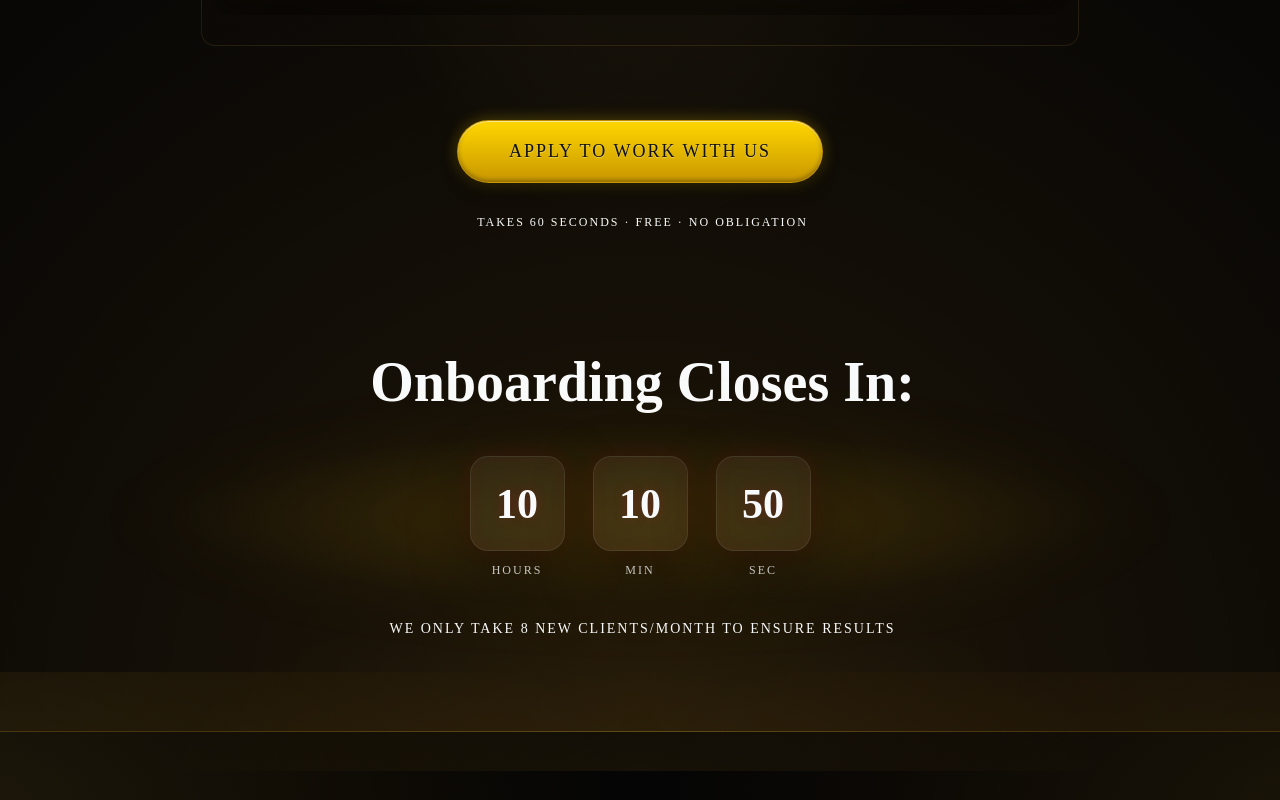
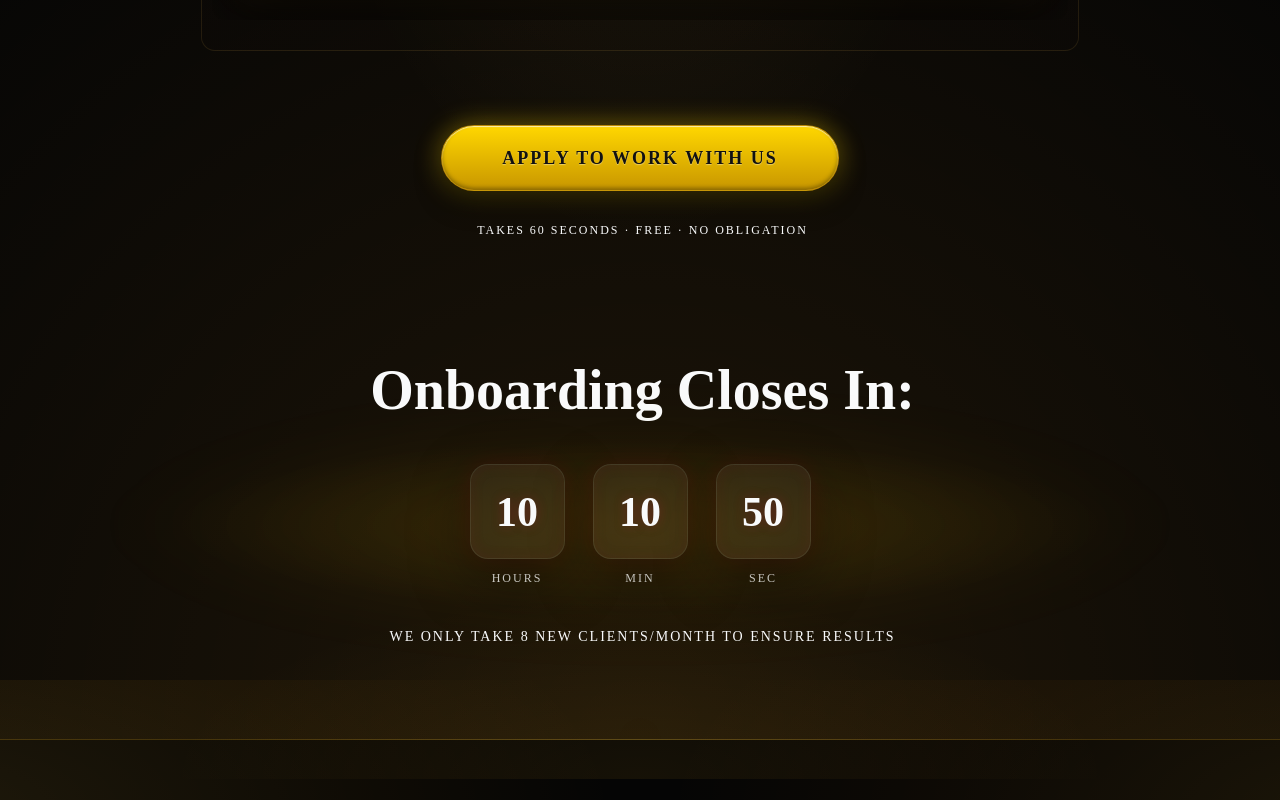
Before and after one commit to DevankS5/New, a React (Vite) app in the folder react-pixel-clone/: page / in a window 1280 px wide. Shown: the part 940-1740 px from the top of the page. Built offline with nearby package versions, Linux system fonts and the light colour scheme.

Commit message:
Added the BOLD font and Bigger CTA

```diff
--- a/react-pixel-clone/src/styles.css
+++ b/react-pixel-clone/src/styles.css
@@ -1582,6 +1582,9 @@ body {
   max-width: 100% !important;
   display: block !important;
   padding: 8px 18px !important;
+  font-size: clamp(12px, 1.8vw, 14px) !important;
+  font-weight: 800 !important;
+  letter-spacing: 1.6px !important;
   line-height: 1.35 !important;
 }
 
@@ -1589,3 +1592,59 @@ body {
   margin-top: 2px !important;
   margin-bottom: 0 !important;
 }
+
+/* First hero CTA: taller, bolder, and more attention-grabbing. */
+#section-c6yJgt9wX #button-qn3vZzPp0s_btn {
+  min-height: 66px !important;
+  padding: 18px 48px !important;
+  font-size: clamp(17px, 2.2vw, 20px) !important;
+  font-weight: 900 !important;
+  letter-spacing: 2px !important;
+  border-width: 1.5px !important;
+  box-shadow:
+    inset 0 1px 1px rgba(255, 255, 255, 0.68),
+    inset 0 -2px 4px rgba(0, 0, 0, 0.34),
+    0 12px 24px rgba(0, 0, 0, 0.5),
+    0 0 26px rgba(255, 215, 0, 0.44) !important;
+  animation: heroFirstCtaPulse 2.4s ease-in-out infinite;
+}
+
+#section-c6yJgt9wX #button-qn3vZzPp0s_btn .main-heading-button {
+  font-weight: 900 !important;
+}
+
+#section-c6yJgt9wX #button-qn3vZzPp0s_btn:hover {
+  transform: translateY(-2px) scale(1.03) !important;
+  box-shadow:
+    inset 0 1px 1px rgba(255, 255, 255, 0.76),
+    inset 0 -2px 4px rgba(0, 0, 0, 0.34),
+    0 14px 28px rgba(0, 0, 0, 0.56),
+    0 0 34px rgba(255, 225, 50, 0.56) !important;
+}
+
+@keyframes heroFirstCtaPulse {
+  0%,
+  100% {
+    box-shadow:
+      inset 0 1px 1px rgba(255, 255, 255, 0.68),
+      inset 0 -2px 4px rgba(0, 0, 0, 0.34),
+      0 12px 24px rgba(0, 0, 0, 0.5),
+      0 0 20px rgba(255, 215, 0, 0.34);
+  }
+  50% {
+    box-shadow:
+      inset 0 1px 1px rgba(255, 255, 255, 0.72),
+      inset 0 -2px 4px rgba(0, 0, 0, 0.34),
+      0 13px 26px rgba(0, 0, 0, 0.54),
+      0 0 30px rgba(255, 225, 50, 0.52);
+  }
+}
+
+@media screen and (max-width: 768px) {
+  #section-c6yJgt9wX #button-qn3vZzPp0s_btn {
+    min-height: 60px !important;
+    padding: 15px 34px !important;
+    font-size: 17px !important;
+    letter-spacing: 1.6px !important;
+  }
+}
```
